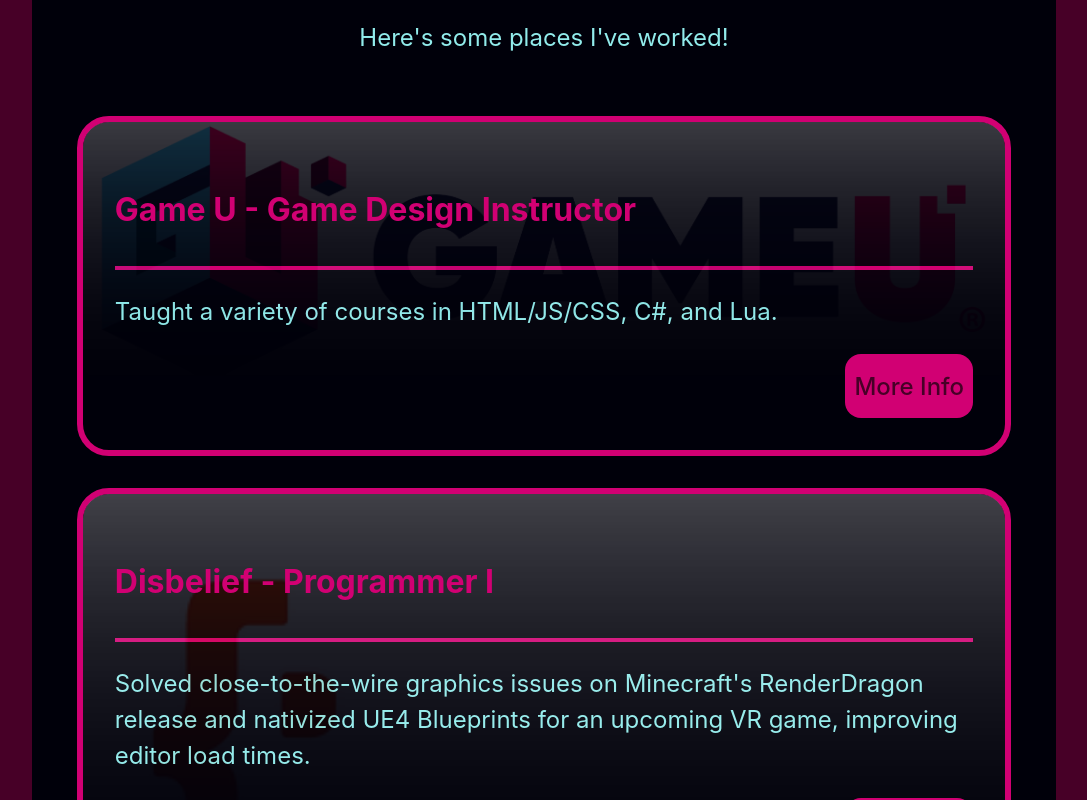
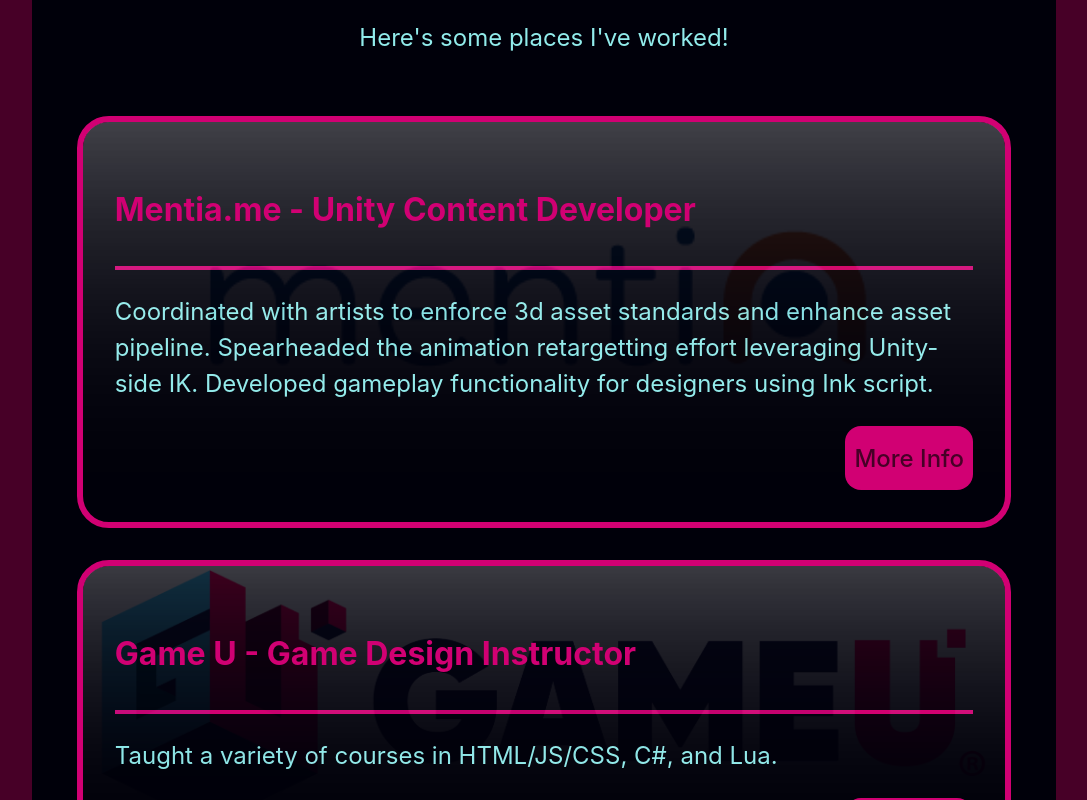
Before and after one commit to meistermayo/portfolio-site, a React (Vite) app in the folder portfolio-site/: page / in a window 1280 px wide. Shown: the part 900-1700 px from the top of the page, without its empty margins (96-1183 px from the left). Built offline with nearby package versions, Linux system fonts and the light colour scheme.

Commit message:
added mentia workcard

```diff
--- a/portfolio-site/src/pages/Home.tsx
+++ b/portfolio-site/src/pages/Home.tsx
@@ -34,6 +34,12 @@ export default function Home() {
                     <br/>
                     <br/>
                 </p>
+
+                <WorkCard img={"mentia.png"} title={"Mentia.me - Unity Content Developer"} link={"//mentia.me/"}>
+                Coordinated with artists to enforce 3d asset standards and enhance asset pipeline.
+                Spearheaded the animation retargetting effort leveraging Unity-side IK.
+                Developed gameplay functionality for designers using Ink script.
+                </WorkCard>
 
                 <WorkCard img={"gameu.PNG"} title={"Game U - Game Design Instructor"} link={"//www.game-u.com/"}>
                 Taught a variety of courses in HTML/JS/CSS, C#, and Lua.
```
Also changed, not shown: portfolio-site/public/mentia.png (added).
